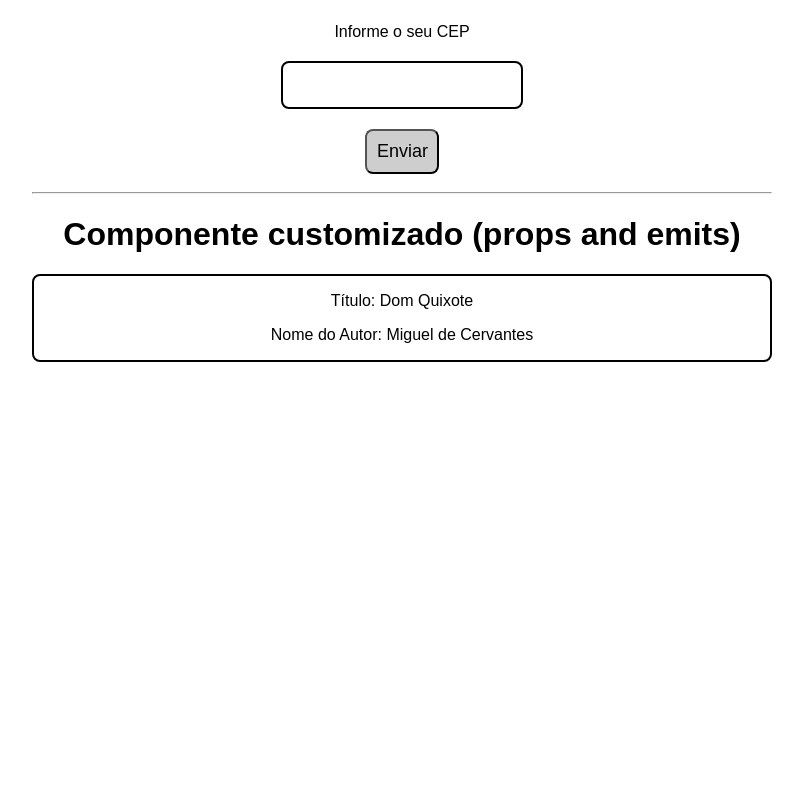
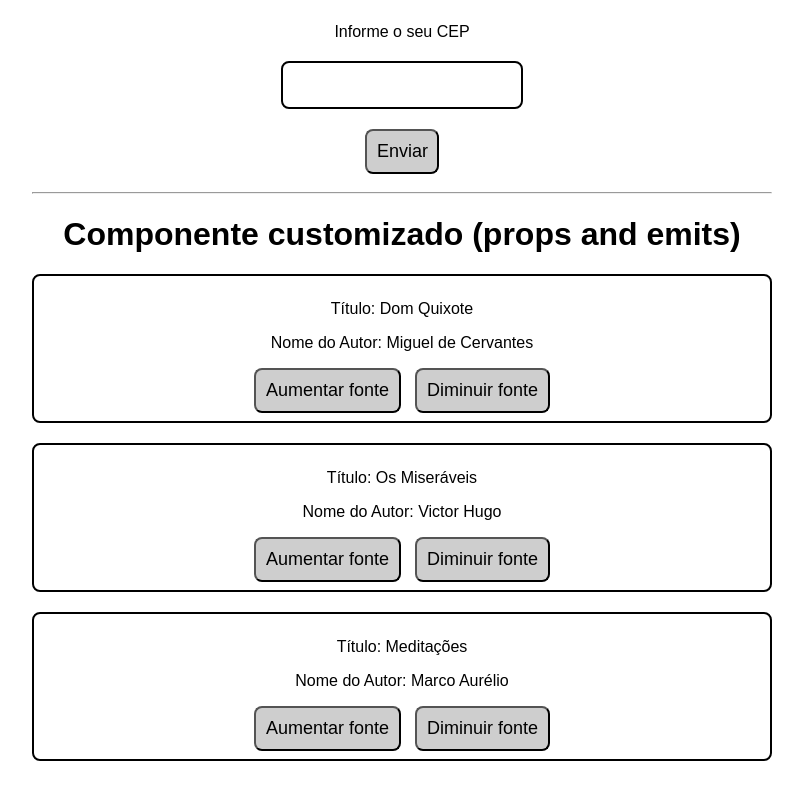
Before and after one commit to AndersonCamposs/learning_vue, a Vue app: page / in a window 1280 px wide. Shown: the part 1390-2190 px from the top of the page, without its empty margins (238-1041 px from the left). Built offline with nearby package versions, Linux system fonts and the light colour scheme.

Commit message:
Componente customizado (com a utilização de props e emits)

```diff
--- a/src/App.vue
+++ b/src/App.vue
@@ -8,6 +8,15 @@ import ListRendering from "./components/ListRendering.vue";
 import EventHandling from "./components/EventHandling.vue";
 import Whatchers from "./components/Whatchers.vue";
 import CustomComponent from "./components/CustomComponent.vue";
+
+import { ref } from "vue";
+const textFontSize = ref(1);
+
+const books = ref([
+  {id: 1, title: "Dom Quixote", authorName: "Miguel de Cervantes"},
+  {id: 2, title: "Os Miseráveis", authorName: "Victor Hugo"},
+  {id: 3, title: "Meditações", authorName: "Marco Aurélio"},
+]);
 </script>
 
 <template>
@@ -28,7 +37,14 @@ import CustomComponent from "./components/CustomComponent.vue";
   <Whatchers />
   <hr>
   <h1>Componente customizado (props and emits)</h1>
-  <CustomComponent title="Dom Quixote" author-name="Miguel de Cervantes"/>
+  <CustomComponent
+  v-bind:style="{fontSize: textFontSize + 'em'}"
+  @text-increment="textFontSize += 0.1"
+  @text-decrement="textFontSize -= 0.1"
+  v-for="book in books"
+  :key="book.id"
+  :title="book.title"
+  :authorName="book.authorName"/>
 </template>
 
 <style scoped>
--- a/src/components/CustomComponent.vue
+++ b/src/components/CustomComponent.vue
@@ -2,6 +2,11 @@
 defineProps([
     "title",
     "authorName"
+])
+
+const emit = defineEmits([
+    "text-increment",
+    "text-decrement"
 ])
 </script>
 
@@ -9,6 +14,8 @@ defineProps([
     <div class="container">
         <p>Título: {{ title }}</p>
         <p>Nome do Autor: {{ authorName }}</p>
+        <button @click="() => emit('text-increment')">Aumentar fonte</button>
+        <button @click="() => emit('text-decrement')">Diminuir fonte</button>
     </div>
 </template>
 
@@ -17,5 +24,11 @@ defineProps([
     border: 2px solid #000;
     border-radius: 8px;
     text-align: center;
+    padding: 8px;
+    margin-bottom: 20px
+}
+
+button {
+    margin: 0 7px;
 }
 </style>
```
